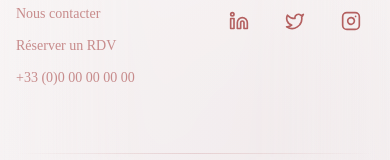
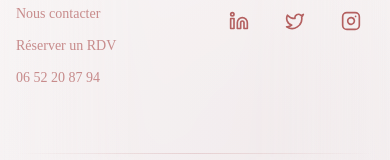
Before and after one commit to Mrguinaji/MildyConsultingRH, a Next.js app: page /podcast in a window 390 px wide. Shown: the part 9903-10063 px from the top of the page. Built offline with nearby package versions, Linux system fonts and the light colour scheme; a web font is replaced by a local one.

Commit message:
Update phone number in footer

```diff
--- a/components/Footer.tsx
+++ b/components/Footer.tsx
@@ -87,8 +87,8 @@ const Footer = () => {
                 </Link>
               </li>
               <li>
-                <a href="tel:+33000000000" className="text-sm text-terre-cuite/70 hover:text-terre-cuite transition-colors">
-                  +33 (0)0 00 00 00 00
+                <a href="tel:+33652208794" className="text-sm text-terre-cuite/70 hover:text-terre-cuite transition-colors">
+                  06 52 20 87 94
                 </a>
               </li>
             </ul>
```
